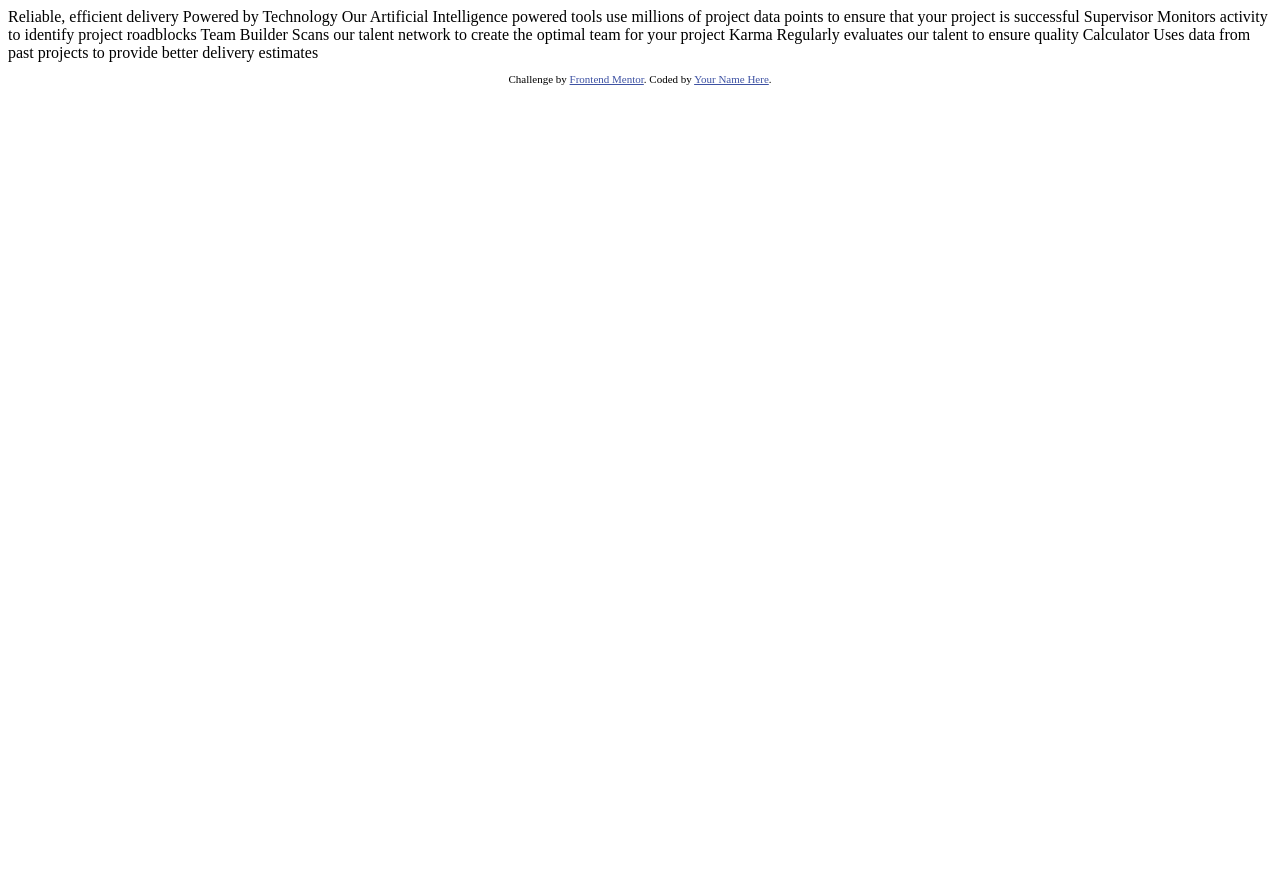
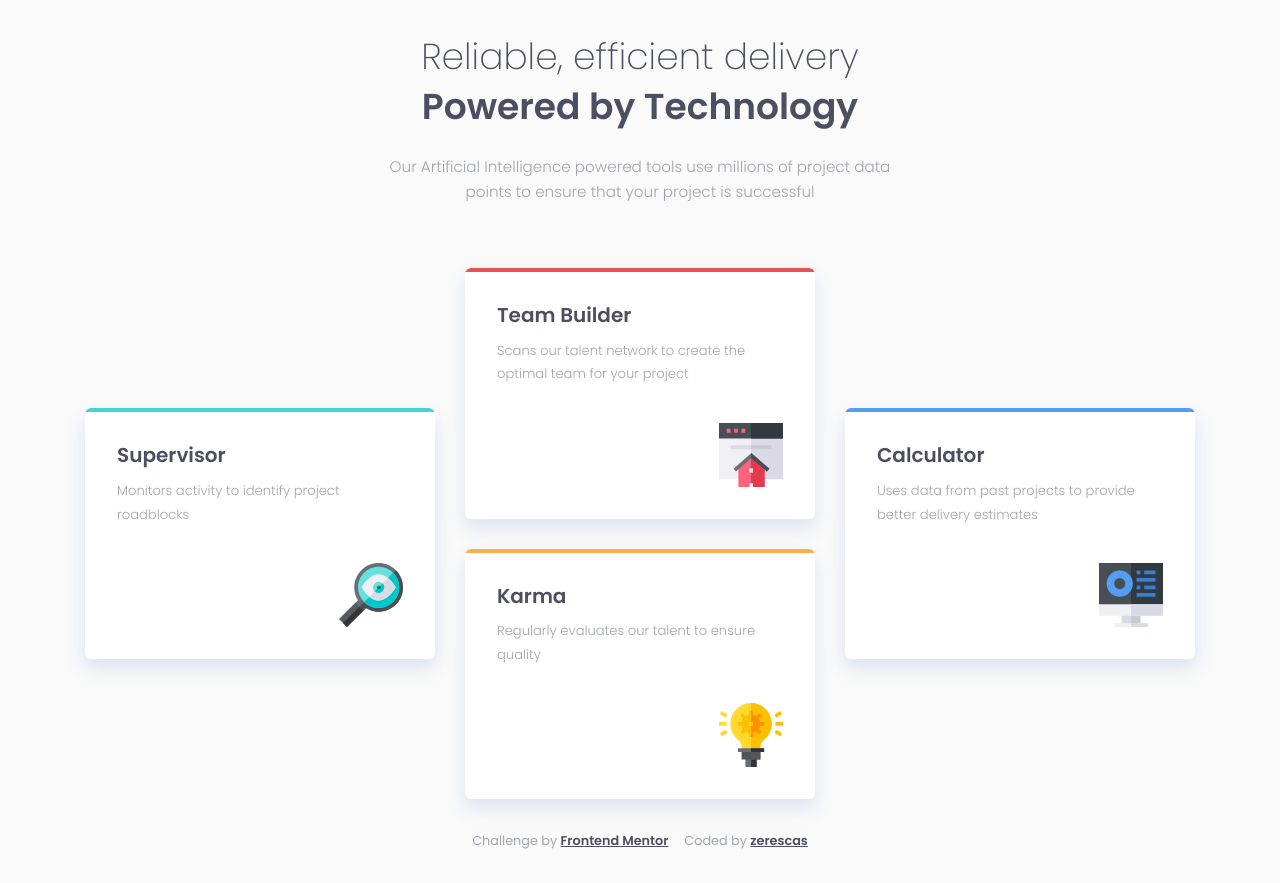
Before and after one commit to zerescas/four-card-feature-section-master, a plain HTML site: page index.html in a window 1280 px wide. Before the commit the page ends 800 px from the top, so only its background shows below. Drawn offline with Linux system fonts and the light colour scheme.

Commit message:
Stable implementation

```diff
--- /dev/null
+++ b/css/reset.css
@@ -0,0 +1,74 @@
+/*
+https://www.joshwcomeau.com/css/custom-css-reset/
+*/
+
+/*
+  1. Use a more-intuitive box-sizing model.
+*/
+*,
+*::before,
+*::after {
+  box-sizing: border-box;
+}
+
+/*
+  2. Remove default margin
+*/
+* {
+  margin: 0;
+}
+
+/*
+  3. Allow percentage-based heights in the application
+*/
+html,
+body {
+  height: 100%;
+}
+
+/*
+  Typographic tweaks!
+  4. Add accessible line-height
+  5. Improve text rendering
+*/
+body {
+  line-height: 1.5;
+  -webkit-font-smoothing: antialiased;
+}
+
+/*
+  6. Improve media defaults
+*/
+img,
+picture,
+video,
+canvas,
+svg {
+  display: block;
+  max-width: 100%;
+}
+
+/*
+  7. Remove built-in form typography styles
+*/
+input,
+button,
+textarea,
+select {
+  font: inherit;
+}
+
+/*
+  8. Avoid text overflows
+*/
+p,
+h1,
+h2,
+h3,
+h4,
+h5,
+h6 {
+  overflow-wrap: break-word;
+}
+
+/* Custom Reset CSS */
--- /dev/null
+++ b/css/styles.css
@@ -0,0 +1,246 @@
+:root {
+
+  /* - Font size: 15px */
+
+  /*=====
+  Primary Colors
+  =====*/
+
+  --red: hsl(0, 78%, 62%);
+  --cyan: hsl(180, 62%, 55%);
+  --orange: hsl(34, 97%, 64%);
+  --blue: hsl(212, 86%, 64%);
+
+  /*=====
+  Neutral Colors
+  =====*/
+
+  --transparent-darkish-blue: hsla(219, 63%, 47%, 0.15);
+  --very-dark-blue: hsl(234, 12%, 34%);
+  --grayish-blue: hsl(229, 6%, 66%);
+  --very-light-gray: hsl(0, 0%, 98%);
+  --white: hsl(0, 0%, 100%);
+
+}
+
+html {
+  background-color: var(--very-light-gray);
+  color: var(--very-dark-blue);
+  font-family: 'Poppins', sans-serif;
+}
+
+body {
+  display: flex;
+  flex-flow: column nowrap;
+}
+
+main {
+  align-items: center;
+  display: flex;
+  flex-flow: column nowrap;
+  flex: 1 0 0;
+  justify-content: center;
+  padding: 2rem 0;
+}
+
+header {
+  text-align: center;
+}
+
+/* Helpers */
+
+.grid-row-1 {
+  grid-row: 1 / span 2;
+}
+
+.grid-column-1 {
+  grid-column: 1;
+}
+
+.grid-column-2 {
+  grid-column: 2;
+}
+
+.grid-column-3 {
+  grid-column: 3;
+}
+
+/* Introduce header */
+
+.introduce-header {
+  margin-bottom: 4rem;
+  width: 550px;
+}
+
+.introduce-header__header {
+  font-size: 2.25em;
+  font-weight: 200;
+  line-height: 1.4;
+  margin-bottom: 1.3rem;
+}
+
+.introduce-header__description {
+  color: var(--grayish-blue);
+  font-size: .95em;
+  font-weight: 300;
+  line-height: 1.65;
+}
+
+.introduce-header__header,
+.introduce-header__description {
+  transition: 0.15s;
+}
+
+/* Four card section */
+
+.four-card-container {
+  align-items: center;
+  display: grid;
+  gap: 30px;
+  grid-template-columns: repeat(3, 1fr);
+  grid-template-rows: repeat(2, 1fr);
+  justify-content: center;
+}
+
+/* Card Decorators */
+
+/* Card top line decorator */
+
+.card::before {
+  position: absolute;
+  top: 0;
+  width: 100%;
+  content: "";
+  display: block;
+  height: .25rem;
+}
+
+.card--red::before,
+.card--red::after {
+  background-color: var(--red);
+}
+
+.card--cyan::before,
+.card--cyan::after {
+  background-color: var(--cyan);
+}
+
+.card--orange::before,
+.card--orange::after {
+  background-color: var(--orange);
+}
+
+.card--blue::before,
+.card--blue::after {
+  background-color: var(--blue);
+}
+
+/* Card hover effect */
+
+.card:after {
+  content: "";
+  height: 0%;
+  left: 0;
+  opacity: 0;
+  pointer-events: none;
+  position: absolute;
+  top: 0;
+  transition: .25s ease;
+  width: 100%;
+}
+
+.card:hover:after {
+  height: 100%;
+  opacity: 0.08;
+}
+
+/* Card  */
+
+.card {
+  background-color: var(--white);
+  border-radius: .4rem;
+  box-shadow: 0 .6rem 1.2rem var(--transparent-darkish-blue);
+  max-width: 350px;
+  overflow: hidden;
+  position: relative;
+}
+
+.card__content {
+  display: flex;
+  flex-flow: column nowrap;
+  padding: 2rem;
+}
+
+.card__header {
+  font-size: 1.25em;
+  font-weight: 600;
+  margin-bottom: .55rem;
+}
+
+.card__description {
+  color: var(--grayish-blue);
+  font-size: 0.82em;
+  font-weight: 300;
+  line-height: 1.8;
+  margin-bottom: 2.3rem;
+}
+
+.card__logo {
+  align-self: flex-end;
+  width: 4rem;
+}
+
+/* Attribution */
+
+.attribution {
+  color: var(--grayish-blue);
+  display: flex;
+  font-size: 0.8em;
+  margin-top: 2rem;
+  text-align: center;
+  gap: 1rem;
+}
+
+.attribution a {
+  color: var(--very-dark-blue);
+  font-weight: 600;
+}
+
+@media screen and (max-width:1250px) {
+
+  .four-card-container {
+    display: flex;
+    flex-flow: row wrap;
+  }
+
+}
+
+@media screen and (max-width:560px) {
+
+  .four-card-section {
+    padding: 2rem;
+  }
+
+  .introduce-header {
+    width: 100%;
+  }
+
+  .introduce-header__header {
+    font-size: 1.6em;
+  }
+
+  .introduce-header__description {
+    font-size: .9em;
+  }
+
+  .four-card-container {
+    display: flex;
+    flex-flow: column nowrap;
+    align-items: stretch;
+  }
+
+  .attribution {
+    flex-flow: column nowrap;
+    gap: 0;
+  }
+}
--- a/index.html
+++ b/index.html
@@ -1,45 +1,92 @@
 <!DOCTYPE html>
 <html lang="en">
+
   <head>
     <meta charset="UTF-8">
-  <meta name="viewport" content="width=device-width, initial-scale=1.0"> <!-- displays site properly based on user's device -->
-
+    <!-- displays site properly based on user's device -->
+    <meta name="viewport" content="width=device-width, initial-scale=1.0">
     <link rel="icon" type="image/png" sizes="32x32" href="./images/favicon-32x32.png">
-
     <title>Frontend Mentor | Four card feature section</title>
 
-  <!-- Feel free to remove these styles or customise in your own stylesheet 👍 -->
-  <style>
-    .attribution { font-size: 11px; text-align: center; }
-    .attribution a { color: hsl(228, 45%, 44%); }
-  </style>
+    <!-- Google Fonts -->
+    <link rel="preconnect" href="https://fonts.googleapis.com">
+    <link rel="preconnect" href="https://fonts.gstatic.com" crossorigin>
+    <link href="https://fonts.googleapis.com/css2?family=Poppins:wght@200;300;400;600&display=swap" rel="stylesheet">
+
+    <!-- CSS Styles -->
+    <link rel="stylesheet" href="/css/reset.css">
+    <link rel="stylesheet" href="css/styles.css">
   </head>
+
   <body>
 
-  Reliable, efficient delivery
-  Powered by Technology
+    <main class="four-card-section">
 
+      <header class="introduce-header">
+
+        <h1 class="introduce-header__header">
+          Reliable, efficient delivery<br>
+          <strong>Powered by Technology</strong>
+        </h1>
+
+        <p class="introduce-header__description">
           Our Artificial Intelligence powered tools use millions of project data points
           to ensure that your project is successful
+        </p>
 
-  Supervisor
-  Monitors activity to identify project roadblocks
+      </header>
 
-  Team Builder
-  Scans our talent network to create the optimal team for your project
+      <div class="four-card-container">
 
-  Karma
-  Regularly evaluates our talent to ensure quality
+        <div class="card card--cyan grid-column-1 grid-row-1">
+          <div class="card__content">
+            <div class="card__header">Supervisor</div>
+            <p class="card__description">Monitors activity to identify project roadblocks</p>
 
-  Calculator
-  Uses data from past projects to provide better delivery estimates
+            <img class="card__logo" src="images/icon-supervisor.svg" alt="icon-supervisor">
+          </div>
+        </div>
 
+        <div class="card card--red grid-column-2">
+          <div class="card__content">
+            <div class="card__header">Team Builder</div>
+            <p class="card__description">Scans our talent network to create the optimal team for your project</p>
 
-  <footer>
-    <p class="attribution">
-      Challenge by <a href="https://www.frontendmentor.io?ref=challenge" target="_blank">Frontend Mentor</a>.
-      Coded by <a href="#">Your Name Here</a>.
-    </p>
-  </footer>
+            <img class="card__logo" src="images/icon-team-builder.svg" alt="icon-builder">
+          </div>
+        </div>
+
+        <div class="card card--orange grid-column-2">
+          <div class="card__content">
+            <div class="card__header">Karma</div>
+            <p class="card__description">Regularly evaluates our talent to ensure quality</p>
+
+            <img class="card__logo" src="images/icon-karma.svg" alt="icon-karma">
+          </div>
+        </div>
+
+        <div class="card card--blue grid-column-3 grid-row-1">
+          <div class="card__content">
+            <div class="card__header">Calculator</div>
+            <p class="card__description">Uses data from past projects to provide better delivery estimates</p>
+
+            <img class="card__logo" src="images/icon-calculator.svg" alt="icon-calculator">
+          </div>
+        </div>
+
+      </div>
+
+      <div class="attribution">
+        <span>
+          Challenge by <a href="https://www.frontendmentor.io?ref=challenge" target="_blank">Frontend Mentor</a>
+        </span>
+        <span>
+          Coded by <a href="https://www.frontendmentor.io/profile/zerescas">zerescas</a>
+        </span>
+      </div>
+
+    </main>
+
   </body>
+
 </html>
```
Also changed, not shown: images/screenshots/screenshot-desktop.jpeg (added), images/screenshots/screenshot-mobile_1.jpg (added), images/screenshots/screenshot-mobile_2.jpg (added), 1 other file. Lines whose indentation alone changed are shown as unchanged.
